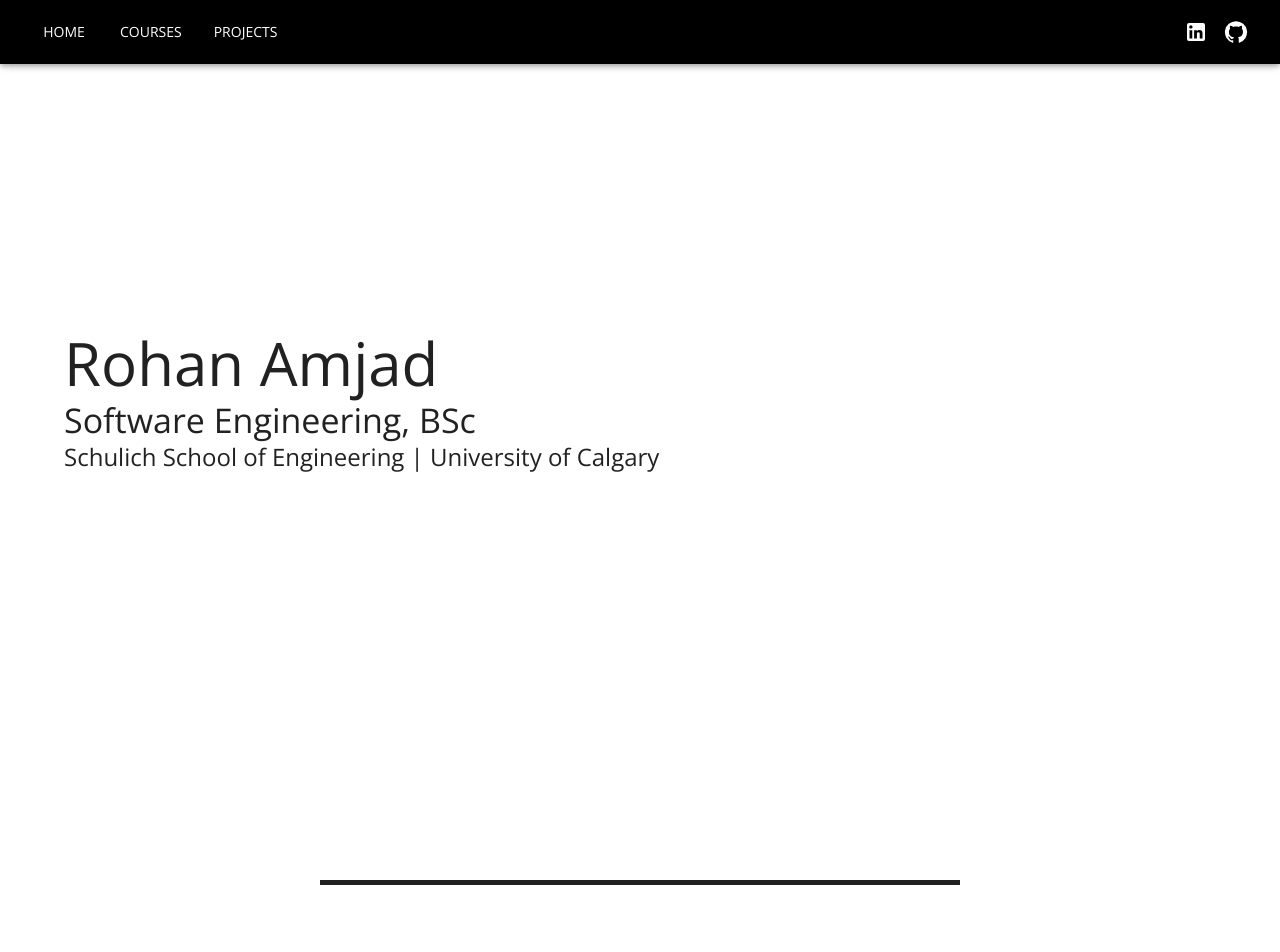
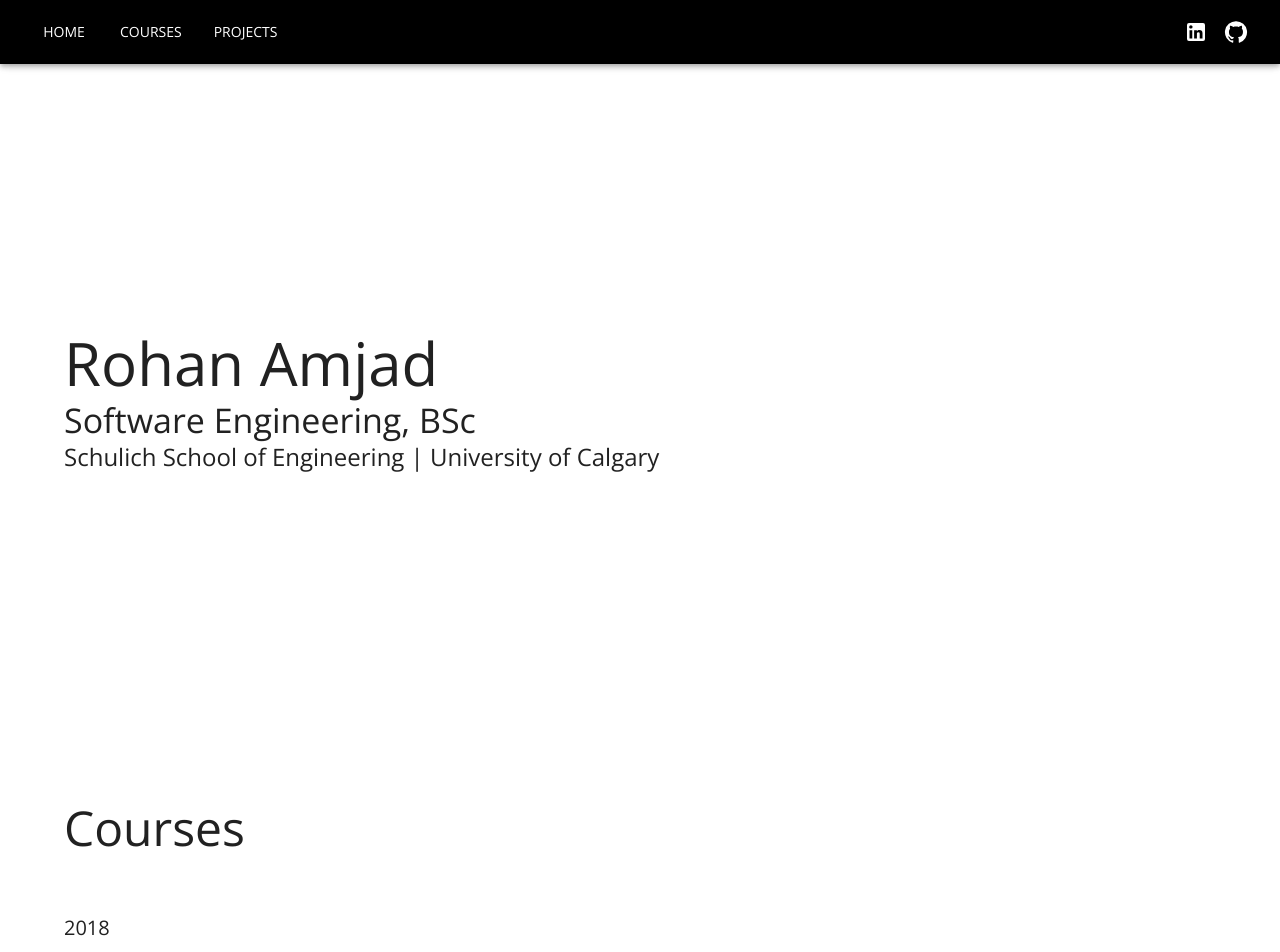
Before and after one commit to RohanAmjad123/Portfolio, a React (Create React App) app in the folder portfolio/: page / in a window 1280 px wide. Shown: the top 952 px of the page. Built offline with nearby package versions, Linux system fonts and the light colour scheme.

Commit message:
removed line divider and unused imports

```diff
--- a/portfolio/src/App.js
+++ b/portfolio/src/App.js
@@ -3,8 +3,6 @@ import Navigation from "./components/Navigation";
 import Home from "./sections/Home";
 import Courses from "./sections/Courses";
 import Projects from "./sections/Projects";
-import Footer from "./sections/Footer";
-import LineDivider from "./components/LineDivider";
 import "@fontsource/open-sans";
 
 const theme = createTheme({
@@ -15,7 +13,7 @@ const theme = createTheme({
 
 function App() {
   return (
-    <ThemeProvider theme={ theme }>
+    <ThemeProvider theme={theme}>
       <CssBaseline />
       <div className="App">
         <Navigation />
@@ -23,14 +21,11 @@ function App() {
           <Home />
         </div>
         <div id="Courses">
-          <LineDivider />
+          <Courses />
         </div>
-        <Courses />
         <div id="Projects">
-          <LineDivider />
+          <Projects />
         </div>
-        <Projects />
-        <LineDivider />
       </div>
     </ThemeProvider>
   );
--- a/portfolio/src/components/LineDivider.js
+++ /dev/null
@@ -1,11 +0,0 @@
-import Grid from "@mui/material/Grid";
-
-function LineDivider() {
-  return (
-    <Grid container justifyContent="center" sx={{my: 10}}>
-      <Grid item sx={{ width: "50%", borderBottom: 5 }}></Grid>
-    </Grid>
-  );
-}
-
-export default LineDivider;
--- a/portfolio/src/containers/Year.js
+++ b/portfolio/src/containers/Year.js
@@ -1,6 +1,5 @@
-import { Container, Typography } from "@mui/material";
+import { Typography } from "@mui/material";
 import Semester from "./Semester";
-import Paper from "@mui/material/Paper";
 import { Grid } from "@mui/material";
 
 function Year({ year }) {
```
Also changed, not shown: portfolio/src/sections/Courses.js (+0 -7 lines).
